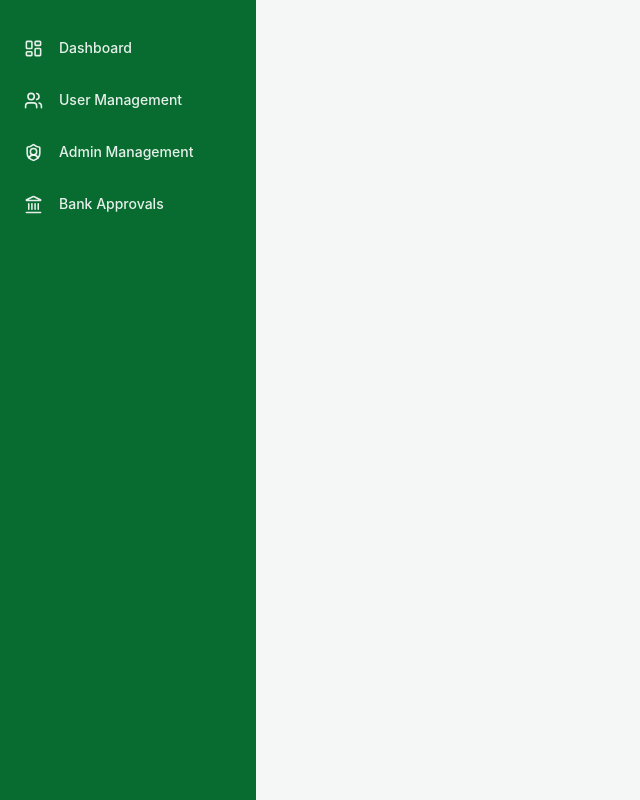
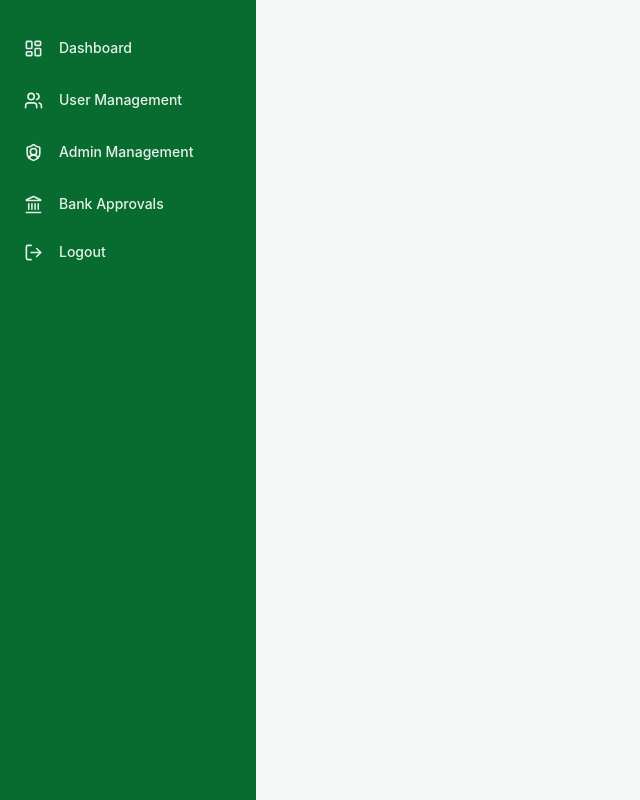
Before and after one commit to kingdada7/probateNG, a React (Vite) app in the folder Admin/: page /admin/dashboard in a window 1280 px wide. Shown: the whole page, without its empty margins (0-640 px from the left). Built offline with nearby package versions, Linux system fonts and the light colour scheme; no server answers; sample sign-in values are in the browser's storage.

Commit message:
fix: add Logout button to SideBar component

```diff
--- a/Admin/src/pages/SideBar.jsx
+++ b/Admin/src/pages/SideBar.jsx
@@ -1,4 +1,10 @@
-import { LayoutDashboard, Users, ShieldUser, Landmark } from "lucide-react";
+import {
+  LayoutDashboard,
+  Users,
+  ShieldUser,
+  Landmark,
+  LogOut,
+} from "lucide-react";
 import React from "react";
 import { NavLink } from "react-router";
 
@@ -49,6 +55,15 @@ const SideBar = () => {
           </NavLink>
         ))}
       </nav>
+      {/* Logout */}{" "}
+      <div className="mt-auto px-2">
+        <button
+          // onClick={handleLogout}
+          className="w-full flex items-center gap-4 h-12 px-4 rounded-md text-sm font-medium text-white/90 hover:bg-red-500/20 hover:text-white transition-all duration-200"
+        >
+          <LogOut size={19} strokeWidth={2} /> <span>Logout</span>{" "}
+        </button>
+      </div>
     </aside>
   );
 };
```
